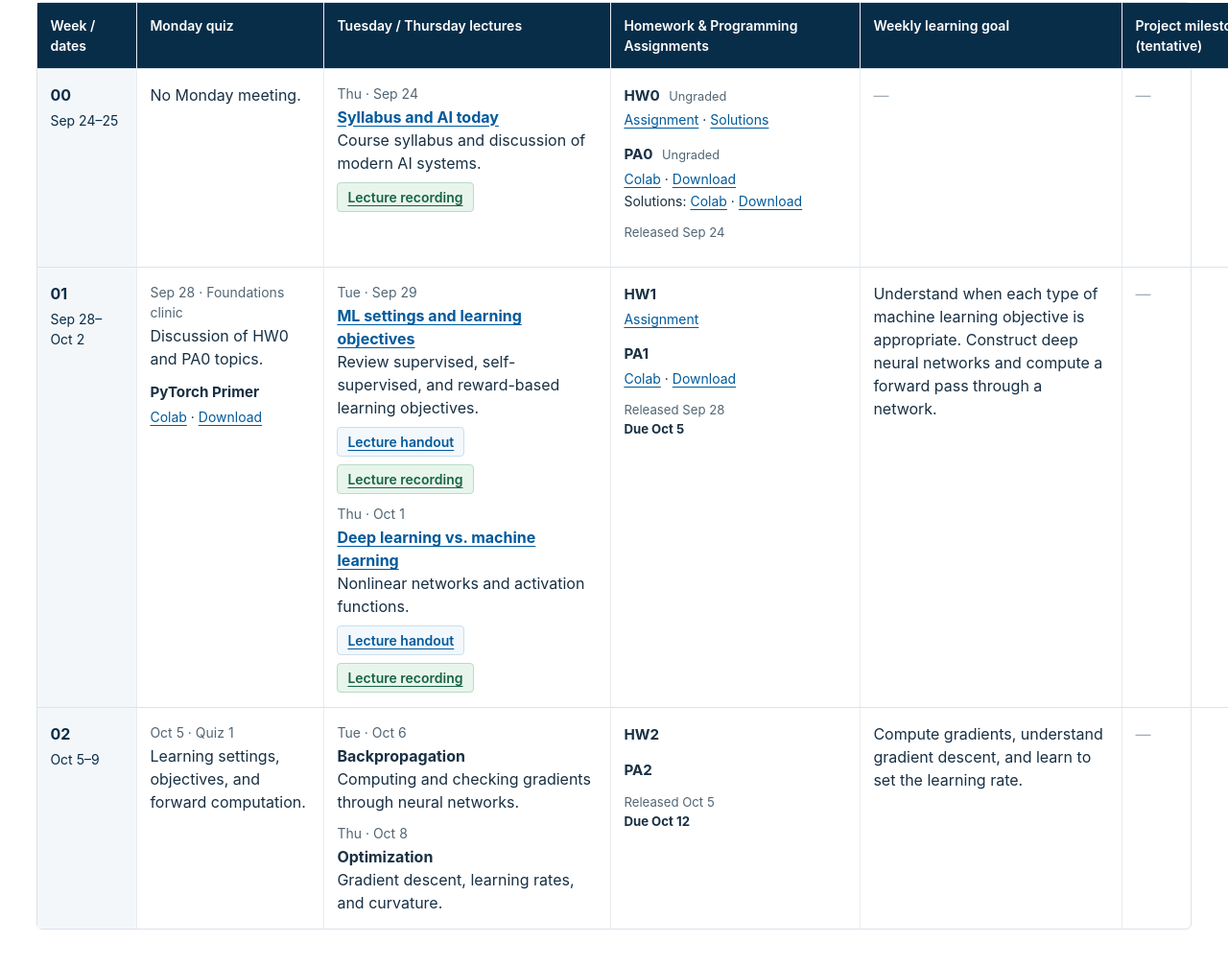
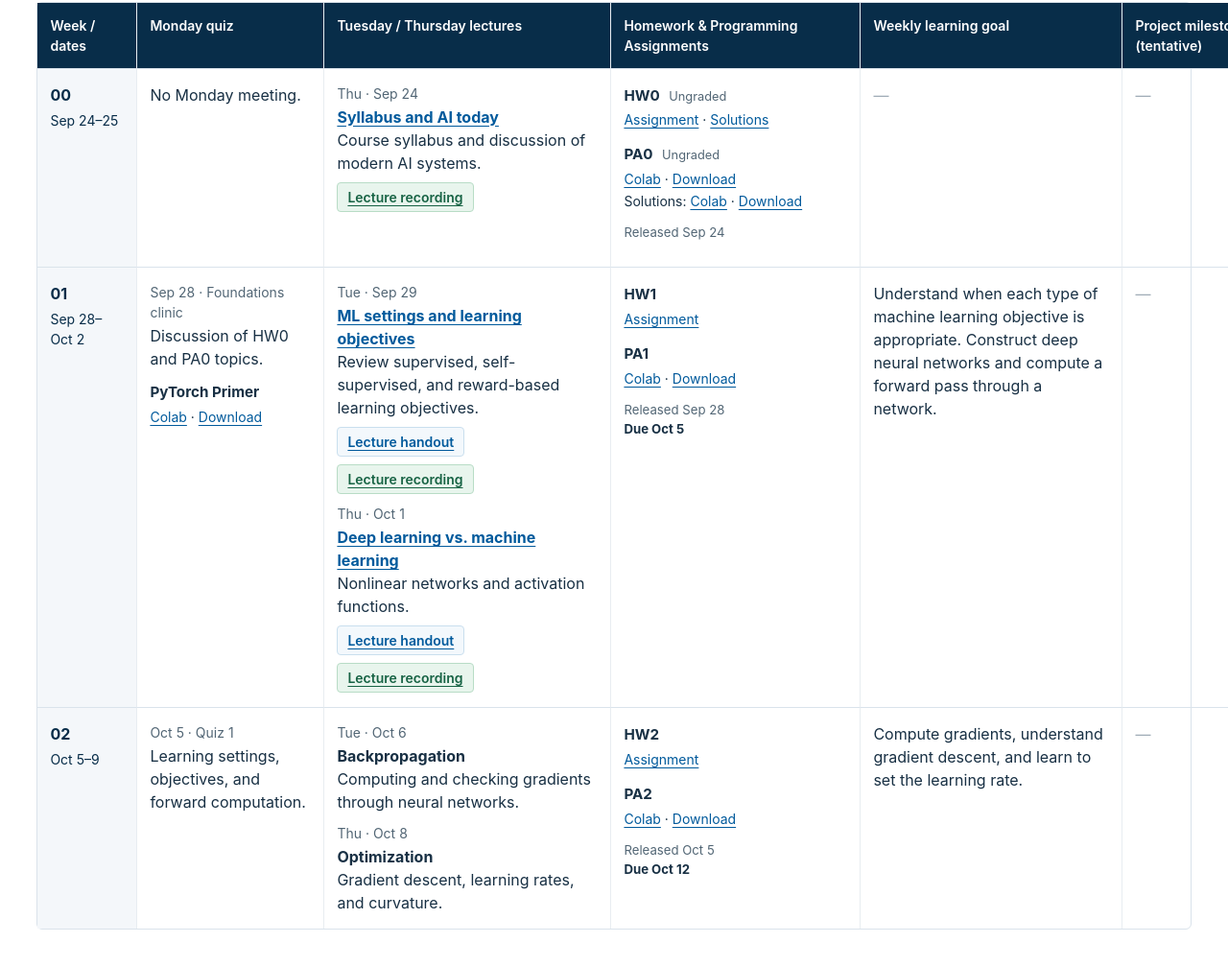
Before and after one commit to sadhikamalladi/cs151b-fa26, a plain HTML site: page index.html in a window 1280 px wide. Shown: the part 535-1542 px from the top of the page at 96% size. Drawn offline with Linux system fonts and the light colour scheme.

Commit message:
add hw2/pa2

```diff
--- a/index.html
+++ b/index.html
@@ -195,7 +195,7 @@
                   </p>
                 </td>
                 <td class="assignment-cell" data-label="Homework &amp; Programming Assignments">
-                  <div class="assignment-group"><strong>HW2</strong></div><div class="assignment-group"><strong>PA2</strong></div><p class="assignment-dates">Released Oct 5<br /><strong>Due Oct 12</strong></p>
+                  <div class="assignment-group"><strong>HW2</strong><div class="assignment-links"><a href="https://drive.google.com/uc?export=download&id=1jV4TwmJmLTNaqls0R1iG1LO7h9yA5MXG">Assignment</a></div></div><div class="assignment-group"><strong>PA2</strong><div class="assignment-links"><a href="https://colab.research.google.com/drive/1QMJk1IUgxCmiuW3E2xS3t48vK9ktEHHx">Colab</a> · <a href="https://drive.google.com/uc?export=download&id=1QMJk1IUgxCmiuW3E2xS3t48vK9ktEHHx">Download</a></div></div><p class="assignment-dates">Released Oct 5<br /><strong>Due Oct 12</strong></p>
                 </td>
                 <td class="" data-label="Weekly learning goal">
                   <p>Compute gradients, understand gradient descent, and learn to set the learning rate.</p>
```
